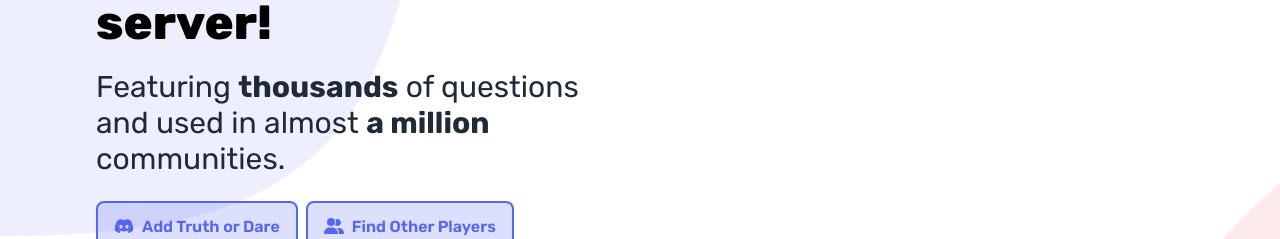
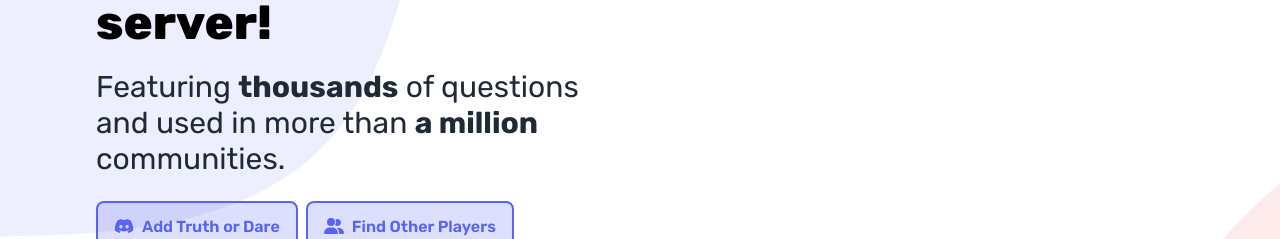
Before and after one commit to truth-or-dare-bot/web, a Next.js app: page / in a window 1280 px wide. Shown: the part 319-558 px from the top of the page. Built offline with nearby package versions, Linux system fonts and the light colour scheme; no server answers.

Commit message:
feat: update server count

```diff
--- a/pages/index.jsx
+++ b/pages/index.jsx
@@ -36,7 +36,7 @@ export default function IndexPage() {
 									server!
 								</h1>
 								<div className="my-4 text-2xl text-gray-800 dark:text-gray-100 md:text-3xl">
-									Featuring <b>thousands</b> of questions and used in almost <b>a million</b> communities.
+									Featuring <b>thousands</b> of questions and used in more than <b>a million</b> communities.
 								</div>
 								<div className="mt-2">
 									<Button href="/invite" external icon={faDiscord}>
```
